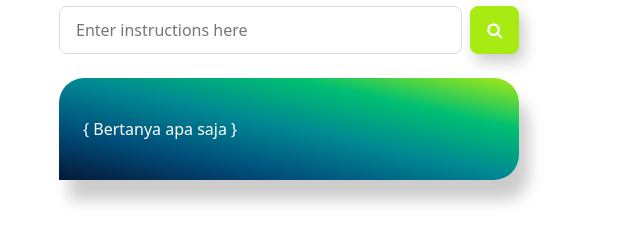
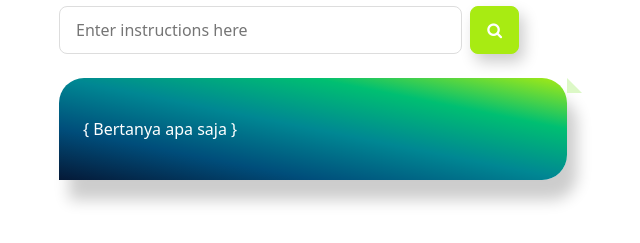
Before and after one commit to arrizarisky/zai, a website built with Vite: page index.html in a window 1280 px wide. Shown: the part 115-358 px from the top of the page, without its empty margins (351-991 px from the left). Built offline with nearby package versions, Linux system fonts and the light colour scheme; some packages are replaced by stand-ins of ours.

Commit message:
last fixed

```diff
--- a/style.css
+++ b/style.css
@@ -142,11 +142,11 @@ button:hover {
   box-shadow: 10px 20px 15px rgba(0, 0, 0, .2);
   padding: 24px;
   color: white;
+  width: 100%;
+  white-space: normal;
+  overflow-wrap: break-word;
+  position: relative;
 
-}
-
-.chat .output {
-  max-width: 70%;
 }
 
 .chat::after {
```
